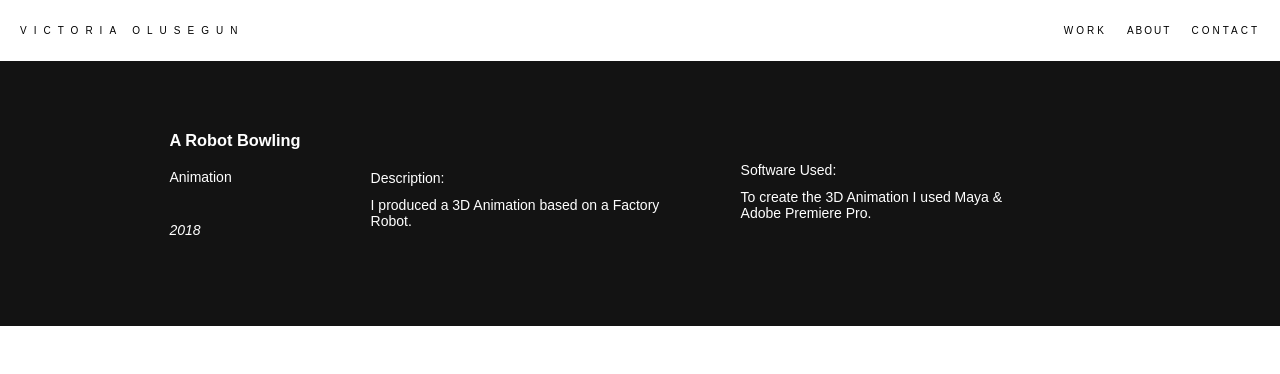
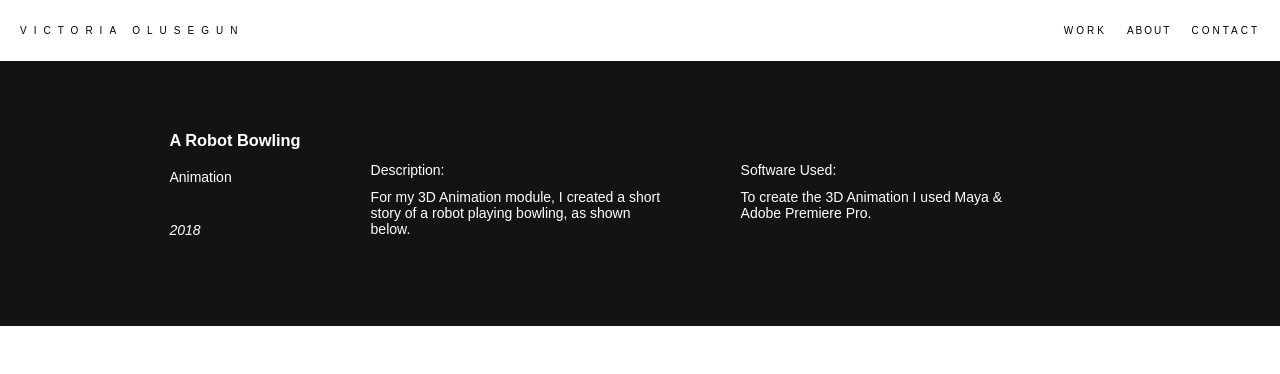
Before and after one commit to Vicko657/portfolio, a plain HTML site: page 3danimation.html in a window 1280 px wide. Shown: the top 374 px of the page. Drawn offline with Linux system fonts and the light colour scheme; a web font is replaced by a local one.

Commit message:
Update 3danimation.html

```diff
--- a/3danimation.html
+++ b/3danimation.html
@@ -59,7 +59,7 @@
       </div>
       <div class="m flex flex--space-between columns" style="width: 300px;">
         <h2 class="h2">Description:</h2>
-        <p>I produced a 3D Animation based on a Factory Robot.
+        <p>For my 3D Animation module, I created a short story of a robot playing bowling, as shown below.
         </p>
       </div>
       <div class="m flex flex--end columns" style="width: 300px;">
```
